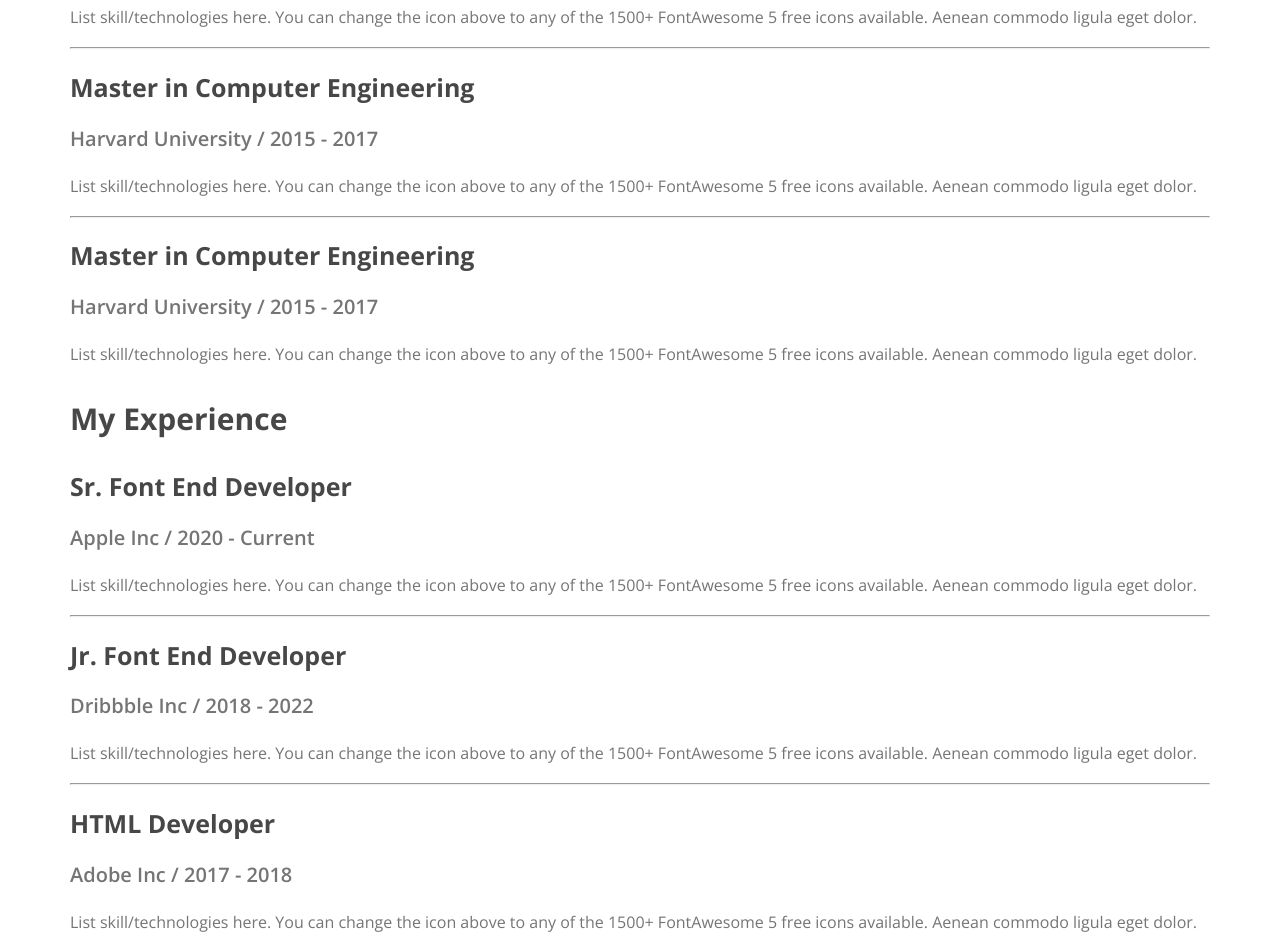
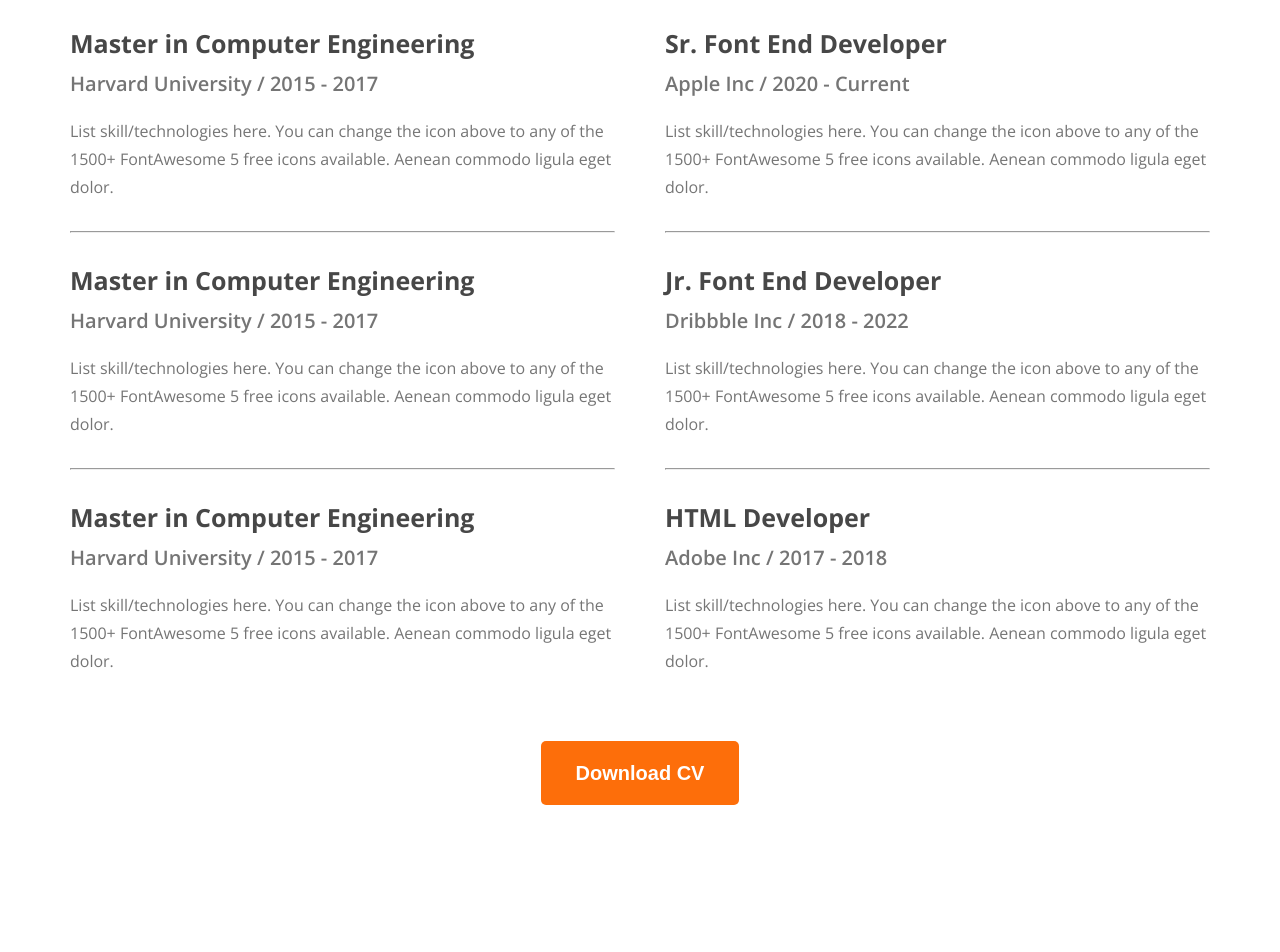
Before and after one commit to tariqul-sagar/dev_portfolio, a plain HTML site: page index.html in a window 1280 px wide. Shown: the part 2574-3526 px from the top of the page. Drawn offline with nearby package versions, Linux system fonts and the light colour scheme.

Commit message:
Resume section done

```diff
--- a/css/portfolio.css
+++ b/css/portfolio.css
@@ -15,6 +15,9 @@ body{
     font-weight: 700;
     color: #fff;
     padding: 18px 35px;
+}
+main section{
+    margin: 130px 0 130px;
 }
 .section-title{
     color: #181818;
@@ -154,17 +157,23 @@ main{
 }
 
 /* Resume CSS */
+.resume-container{
+    display: flex;
+    gap: 50px;
+}
 .resume-column-title{
     color: #474747;
     font-size: 30px;
     font-weight: 700;
 }
 .resume-item-title{
+    margin-bottom: 10px;
     color: #474747;
     font-size: 25px;
     font-weight: 700;
 }
 .resume-item-subtitle{
+    margin: 0 0 20px;
     color: #757575;
     font-size: 20px;
     font-weight: 600;
@@ -175,5 +184,13 @@ main{
     font-weight: 400;
     line-height: 28px;
 }
+.resume-container hr{
+    margin: 30px 0;
+    background-color: #D1D1D1;
+}
+.download-cv{
+    margin-top: 50px;
+    text-align: center;
+}
 
 /* Main section end */
--- a/index.html
+++ b/index.html
@@ -104,6 +104,7 @@
         <!-- Resume section start -->
         <section class="resume">
             <h3 class="section-title">A summary of My Resume</h3>
+            <div class="resume-container">
                 <!-- .resume-column*2>h3.resume-title -->
                 <div class="resume-column">
                     <h3 class="resume-column-title">My Education</h3>
@@ -145,6 +146,10 @@
                         <p class="resume-item-description">List skill/technologies here. You can change the icon above to any of the 1500+ FontAwesome 5 free icons available. Aenean commodo ligula eget dolor.</p>
                     </div>
                 </div>
+            </div>
+            <div class="download-cv">
+                <button class="btn-primary">Download CV</button>
+            </div>
         </section>
         <!-- Resume section end -->
 
```
Lines whose indentation alone changed are shown as unchanged.
